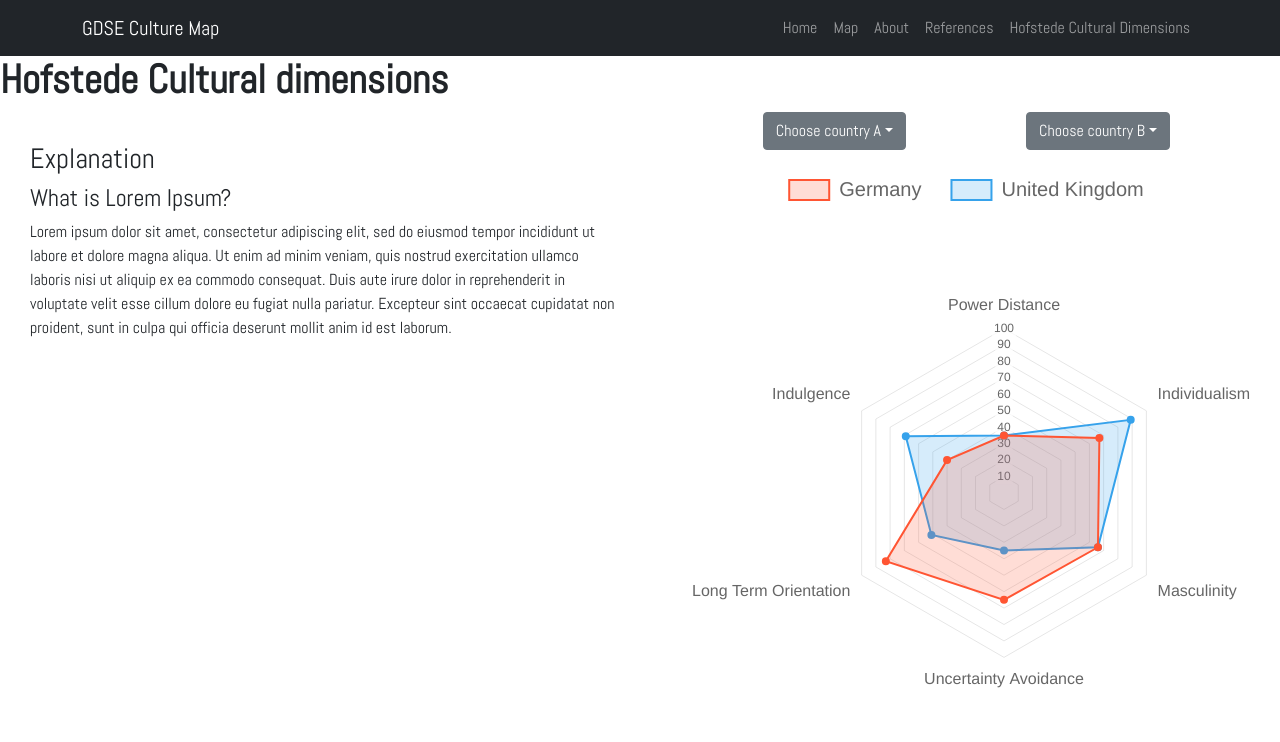
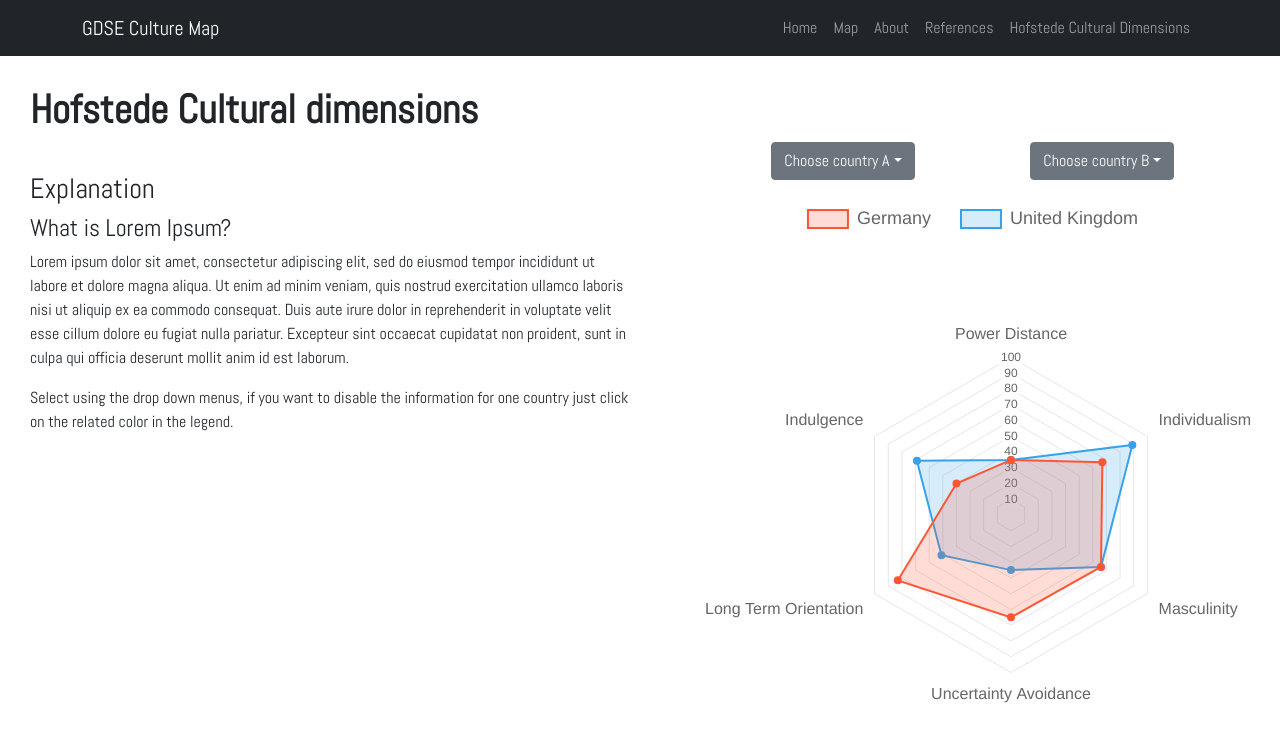
Before and after one commit to abel-vs/gdse-map, a React (Create React App) app: page /gdse-map/hofstede in a window 1280 px wide. Shown: the top 742 px of the page. Built offline with nearby package versions, Linux system fonts and the light colour scheme.

Commit message:
Extract explanation from SpiderGraph component

```diff
--- a/src/components/SpiderGraph.js
+++ b/src/components/SpiderGraph.js
@@ -57,7 +57,7 @@ const options = {
             labels: {
                 // This more specific font property overrides the global property
                 font: {
-                    size: 20
+                    size: 18
                 },
                 padding: 30
             }
@@ -97,13 +97,14 @@ const SpiderGraph = () => {
     ],
 };
     return (
-        <div className={styles.container_body}>
-            <div className={styles.explanation}>
-                <h3>Explanation</h3>
-                <h4>What is Lorem Ipsum?</h4>
-                <p>Lorem ipsum dolor sit amet, consectetur adipiscing elit, sed do eiusmod tempor incididunt ut labore et dolore magna aliqua. Ut enim ad minim veniam, quis nostrud exercitation ullamco laboris nisi ut aliquip ex ea commodo consequat. Duis aute irure dolor in reprehenderit in voluptate velit esse cillum dolore eu fugiat nulla pariatur. Excepteur sint occaecat cupidatat non proident, sunt in culpa qui officia deserunt mollit anim id est laborum.</p>
-            </div>
-            <div className={styles.graph_container}>
+        // <div className={styles.container_body}>
+        //     <div className={styles.explanation}>
+        //         <h3>Explanation</h3>
+        //         <h4>What is Lorem Ipsum?</h4>
+        //         <p>Lorem ipsum dolor sit amet, consectetur adipiscing elit, sed do eiusmod tempor incididunt ut labore et dolore magna aliqua. Ut enim ad minim veniam, quis nostrud exercitation ullamco laboris nisi ut aliquip ex ea commodo consequat. Duis aute irure dolor in reprehenderit in voluptate velit esse cillum dolore eu fugiat nulla pariatur. Excepteur sint occaecat cupidatat non proident, sunt in culpa qui officia deserunt mollit anim id est laborum.</p>
+        //     </div>
+        //     <div className={styles.graph_container}>
+        <>
                 <div className={styles.dropdowns}>
                     <Dropdown>
                         <Dropdown.Toggle id="dropdown-button-dark-example1" variant="secondary">
@@ -129,8 +130,9 @@ const SpiderGraph = () => {
                 <div className={styles.graph}>
                     <Radar data={data} options={options}/>
                 </div>
-            </div>
-        </div>
+        {/*//     </div>*/}
+        </>
+        // </div>
     )
 }
 
--- a/src/components/SpiderGraph.module.css
+++ b/src/components/SpiderGraph.module.css
@@ -2,11 +2,6 @@
     display: flex;
     justify-content: space-evenly;
     /*background: rgba(0, 255, 0, 0.3);*/
-}
-
-.graph_container {
-    width: 49%;
-    /*background: rgba(0, 0, 255, 0.3);*/
 }
 
 .dropdowns {
@@ -16,18 +11,7 @@
     /*background: rgba(0, 0, 255, 0.3);*/
 }
 
-.container_body {
-    display: flex;
-    height: 90vh;
-    justify-content: space-evenly;
-    /*background: rgba(255, 0, 0, 0.3);*/
-}
 
-.explanation {
-    width: 51%;
-    /*background: rgba(255, 0, 0, 0.3);*/
-    padding: 30px 30px 0px 30px;
-}
 
 /*.dropA {*/
 /*    position: relative;*/
--- a/src/pages/hofstede.js
+++ b/src/pages/hofstede.js
@@ -1,11 +1,22 @@
 import React from "react";
 import SpiderGraph from "../components/SpiderGraph";
+import styles from "./hofstede.module.css"
 
 function Ref() {
     return (
         <div>
-            <h1>Hofstede Cultural dimensions</h1>
-            <SpiderGraph/>
+            <h1 className={styles.header}>Hofstede Cultural dimensions</h1>
+            <div className={styles.container_body}>
+                <div className={styles.explanation}>
+                    <h3>Explanation</h3>
+                    <h4>What is Lorem Ipsum?</h4>
+                    <p>Lorem ipsum dolor sit amet, consectetur adipiscing elit, sed do eiusmod tempor incididunt ut labore et dolore magna aliqua. Ut enim ad minim veniam, quis nostrud exercitation ullamco laboris nisi ut aliquip ex ea commodo consequat. Duis aute irure dolor in reprehenderit in voluptate velit esse cillum dolore eu fugiat nulla pariatur. Excepteur sint occaecat cupidatat non proident, sunt in culpa qui officia deserunt mollit anim id est laborum.</p>
+                    <p>Select using the drop down menus, if you want to disable the information for one country just click on the related color in the legend.</p>
+                </div>
+                <div className={styles.graph_container}>
+                    <SpiderGraph/>
+                </div>
+            </div>
         </div>
     )
 }
--- /dev/null
+++ b/src/pages/hofstede.module.css
@@ -0,0 +1,21 @@
+.header {
+    padding: 30px 30px 0px 30px;
+}
+
+.container_body {
+    display: flex;
+    height: 90vh;
+    justify-content: space-evenly;
+    /*background: rgba(255, 0, 0, 0.3);*/
+}
+
+.explanation {
+    width: 52%;
+    /*background: rgba(255, 0, 0, 0.3);*/
+    padding: 30px 30px 0px 30px;
+}
+
+.graph_container {
+    width: 48%;
+    /*background: rgba(0, 0, 255, 0.3);*/
+}
```
